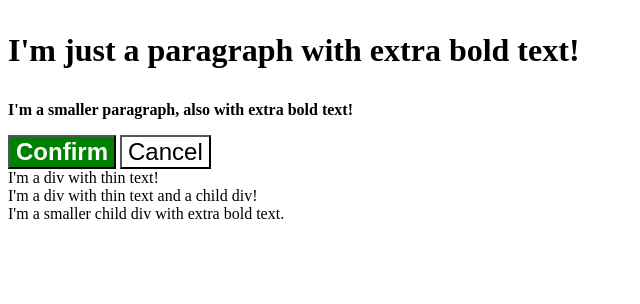
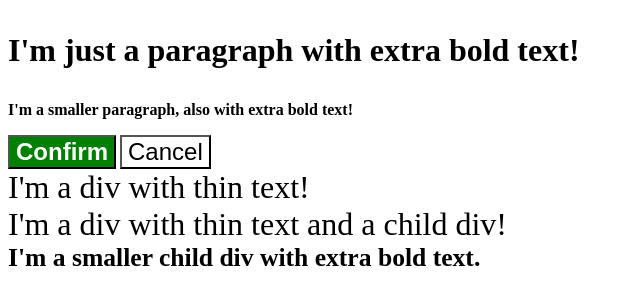
Before and after one commit to NathanC90/css-exercises, a plain HTML site: page foundations/06-cascade-fix/index.html in a window 1280 px wide. Shown: the whole page, without its empty margins (0-640 px from the left). Drawn offline with Linux system fonts and the light colour scheme.

Commit message:
Add styles to div elements using their class names

```diff
--- a/foundations/06-cascade-fix/style.css
+++ b/foundations/06-cascade-fix/style.css
@@ -21,3 +21,12 @@
 .button {
     font-size: 1.5em;
 }
+
+.text {
+    font-size: 2em;
+}
+
+.text .child {
+    font-size: 0.8em;
+    font-weight: bold;
+}
```
